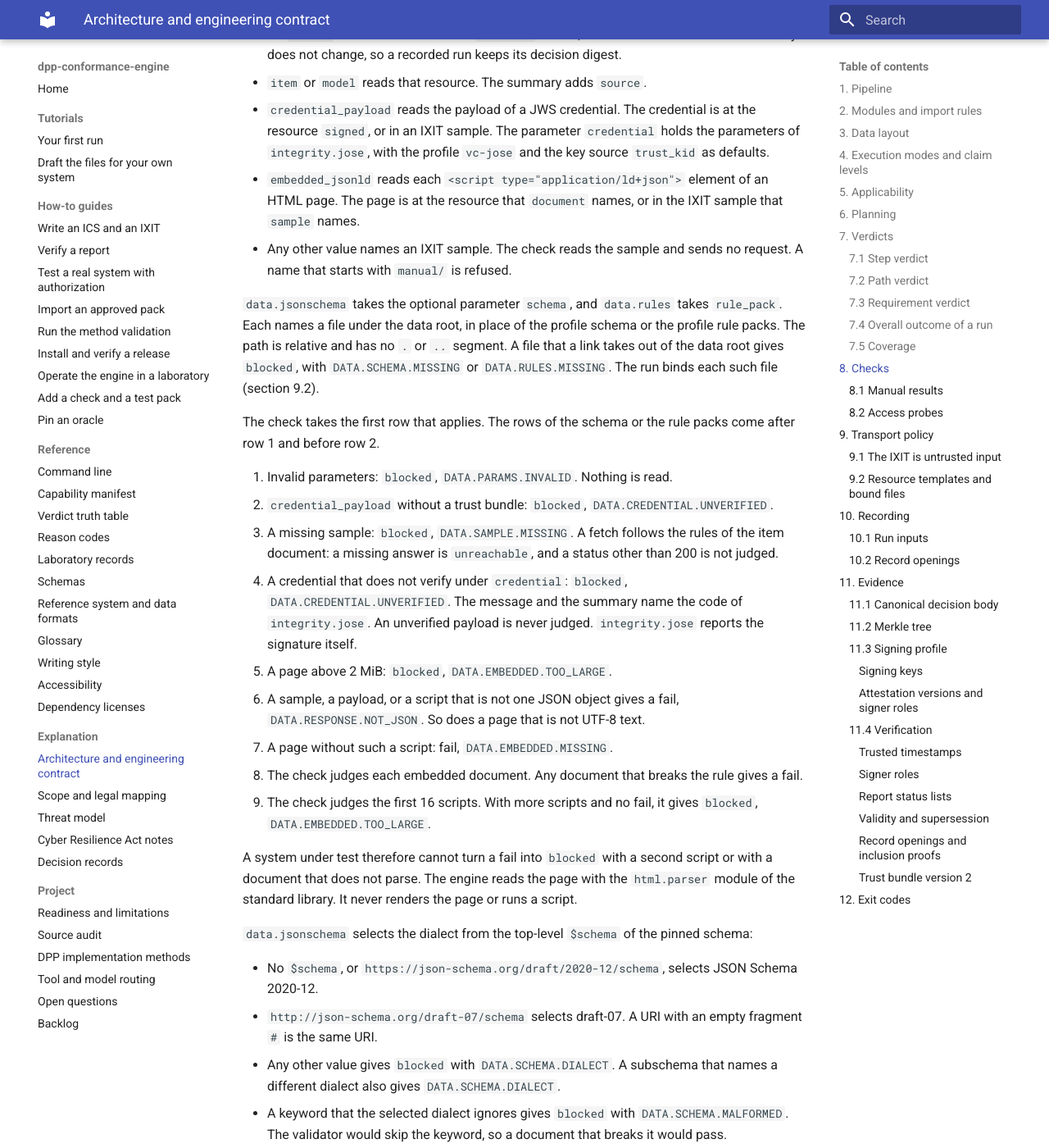
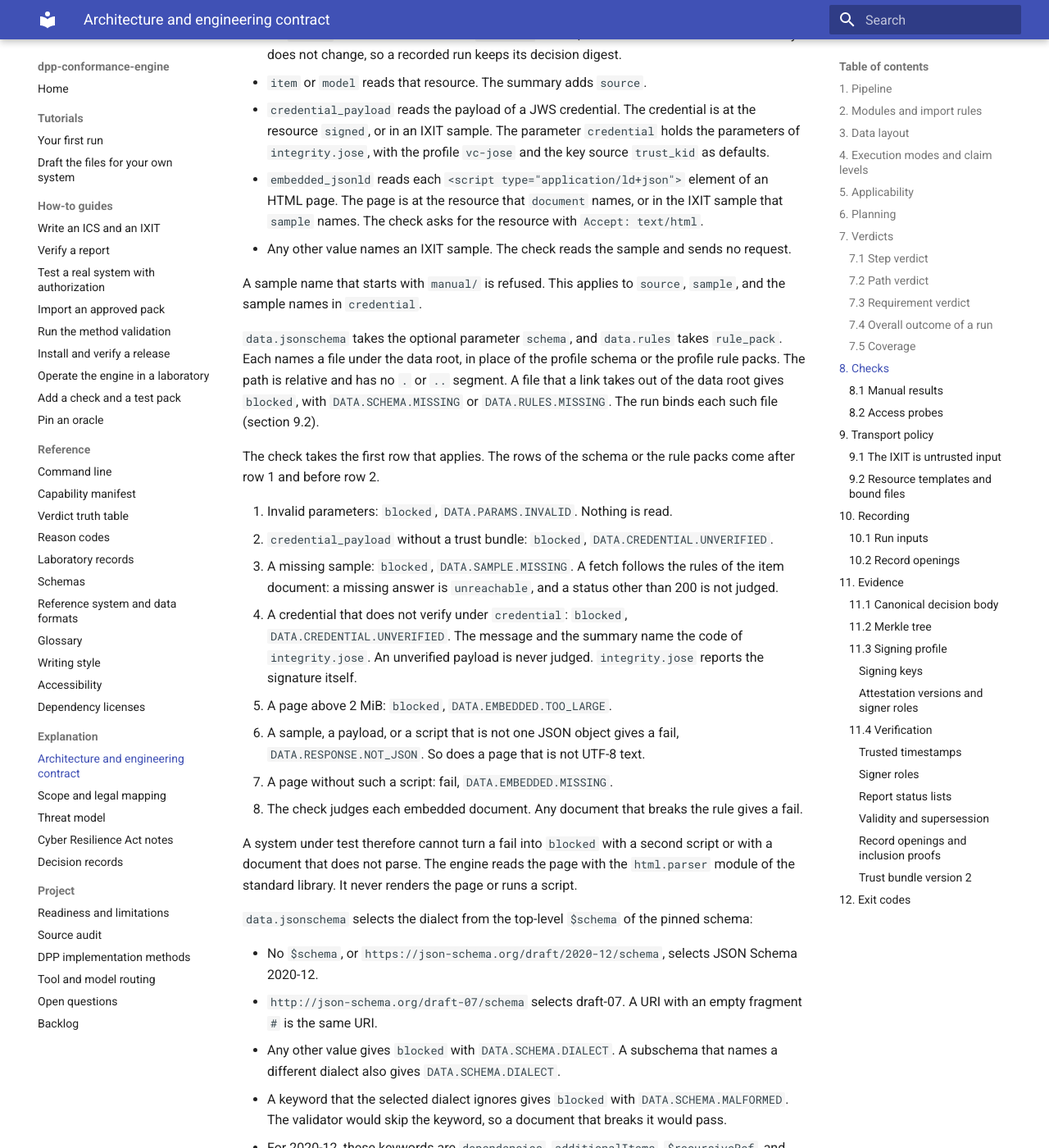
Before and after one commit to hadijannat/dpp-conformance-engine, an MkDocs documentation site: the page built from docs/explanation/architecture.md, in a window 1280 px wide and 1400 px high, scrolled down 21146 px. Shown: the whole window at 82% size. Built offline with MkDocs 1.6.1 and Material for MkDocs 9.7.7, drawn with Linux system fonts in a browser that asks for light colours; the version menu is left out.

Commit message:
fix(data): apply review findings
Judge every JSON-LD script of a page. The script count limit let a page
hide a failing or unparsable script after 16 passing ones, which gave
blocked in place of a fail. The 2 MiB page limit still bounds the work.

Ask for an embedded page with Accept: text/html, so that a resolver with
content negotiation answers with its HTML page.

Refuse a manual/ name in sample and in the sample names of credential,
as in source.

Split the flag row of vc_payload_schema_broken from the next row.

Co-Authored-By: Claude Opus 5.5 <noreply@anthropic.com>

```diff
--- a/docs/explanation/architecture.md
+++ b/docs/explanation/architecture.md
@@ -692,9 +692,12 @@ still selects the profile schema and the rules of the document kind.
   `signed`, or in an IXIT sample. The parameter `credential` holds the parameters of
   `integrity.jose`, with the profile `vc-jose` and the key source `trust_kid` as defaults.
 - `embedded_jsonld` reads each `<script type="application/ld+json">` element of an HTML page. The
-  page is at the resource that `document` names, or in the IXIT sample that `sample` names.
-- Any other value names an IXIT sample. The check reads the sample and sends no request. A name
-  that starts with `manual/` is refused.
+  page is at the resource that `document` names, or in the IXIT sample that `sample` names. The
+  check asks for the resource with `Accept: text/html`.
+- Any other value names an IXIT sample. The check reads the sample and sends no request.
+
+A sample name that starts with `manual/` is refused. This applies to `source`, `sample`, and the
+sample names in `credential`.
 
 `data.jsonschema` takes the optional parameter `schema`, and `data.rules` takes `rule_pack`. Each
 names a file under the data root, in place of the profile schema or the profile rule packs. The
@@ -717,8 +720,6 @@ row 1 and before row 2.
    `DATA.RESPONSE.NOT_JSON`. So does a page that is not UTF-8 text.
 7. A page without such a script: fail, `DATA.EMBEDDED.MISSING`.
 8. The check judges each embedded document. Any document that breaks the rule gives a fail.
-9. The check judges the first 16 scripts. With more scripts and no fail, it gives `blocked`,
-   `DATA.EMBEDDED.TOO_LARGE`.
 
 A system under test therefore cannot turn a fail into `blocked` with a second script or with a
 document that does not parse. The engine reads the page with the `html.parser` module of the
```
Also changed, not shown: docs/reference/capabilities.md (+3 -3 lines), docs/reference/reason-codes.md (+1 -1 lines), docs/reference/reference-system.md (+3 -2 lines), 2 other files.
